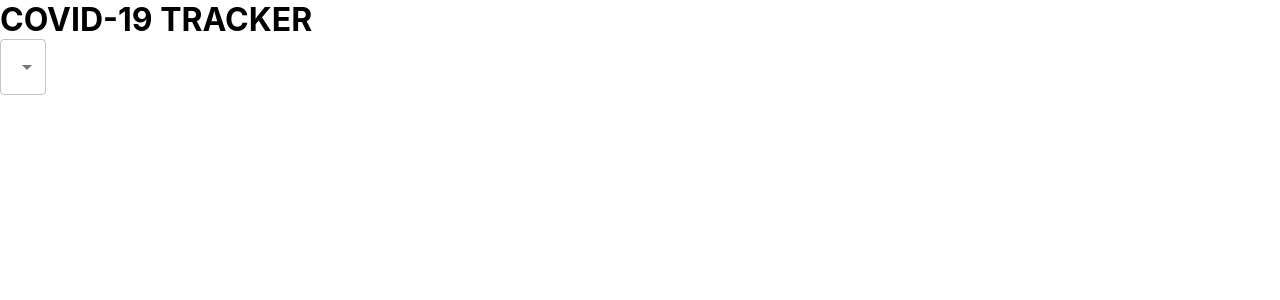
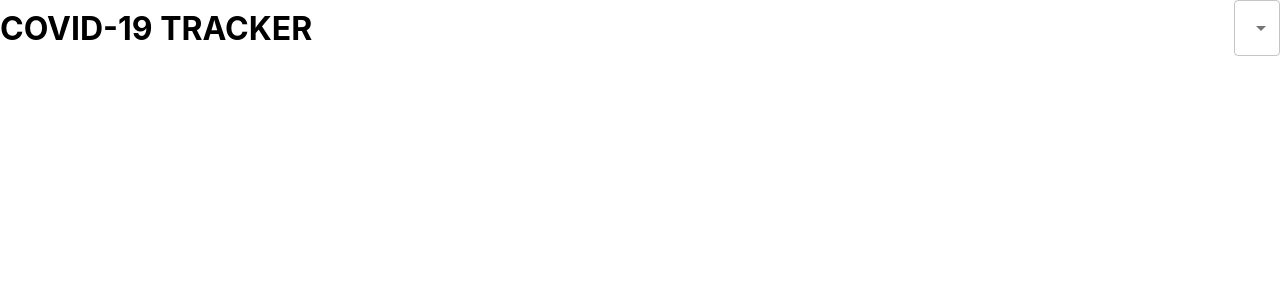
Before and after one commit to jimdcodes/covid-19-tracker, a React (Create React App) app: page / in a window 1280 px wide. Shown: the top 300 px of the page. Built offline with nearby package versions, Linux system fonts and the light colour scheme.

Commit message:
Adding countries to dropdown

```diff
--- a/src/App.css
+++ b/src/App.css
@@ -1,3 +1,12 @@
 * {
   margin: 0;
 }
+
+.app__header {
+  /*Forces this class into one row*/
+  display: flex;
+  align-items: center;
+  margin-bottom: 20px;
+  /*Pushes this from the left content*/
+  justify-content: space-between;
+}
--- a/src/App.js
+++ b/src/App.js
@@ -1,22 +1,37 @@
 import { FormControl, MenuItem, Select } from '@mui/material';
-import React from 'react';
+import React, { useState } from 'react';
 import './App.css';
 
 function App() {
+  const [countries, setCountries] = useState([
+    'USA','UK','INDIA'
+  ]);
+
+  // STATE = How to write a variable in REACT
+
   return (
     <div className="app">
+      <div className="app__header">
         <h1>COVID-19 TRACKER</h1>
+        {/* Adding dropdown */}
         <FormControl className="app__dropdown">
-        <Select
-        variant="outlined"
-        value="abc"
-        >
-          <MenuItem value="worldwide">Worldwide</MenuItem>
+          <Select variant="outlined" value="abc">
+            {/* Loop through all the countries and show a drop down list of the options */}
+
+            {
+              countries.map(country => (
+                <MenuItem value={country}>{country}</MenuItem>
+              ))
+            }
+
+            {/* Dropdown choices */}
+            {/* <MenuItem value="worldwide">Worldwide</MenuItem>
             <MenuItem value="worldwide">Option two</MenuItem>
             <MenuItem value="worldwide">Worldwide</MenuItem>
-          <MenuItem value="worldwide">Worldwide</MenuItem>
+            <MenuItem value="worldwide">Worldwide</MenuItem> */}
           </Select>
         </FormControl>
+      </div>
 
       {/* Header */}
       {/* Title + Select input dropdown field */}
```
Lines whose indentation alone changed are shown as unchanged.
